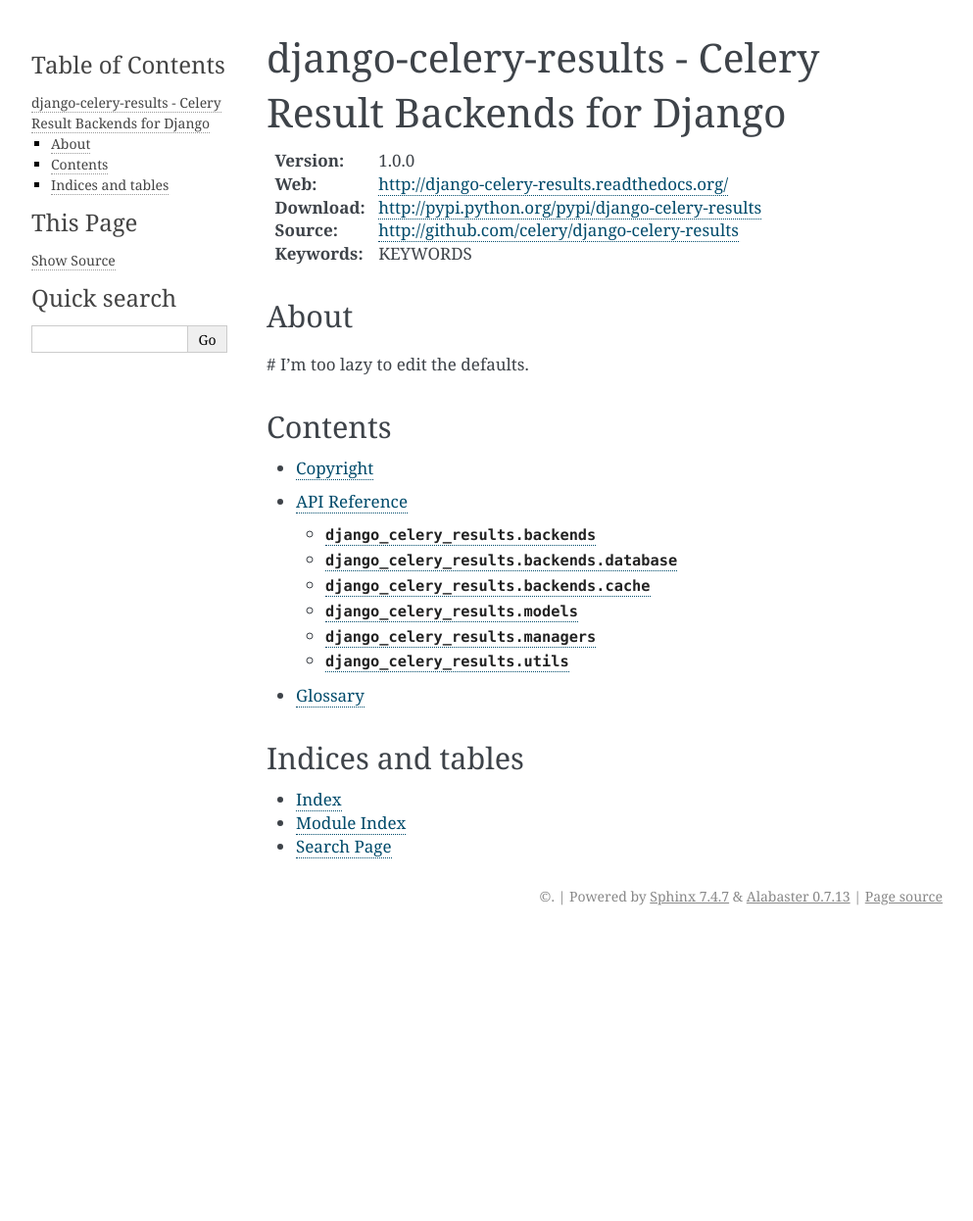
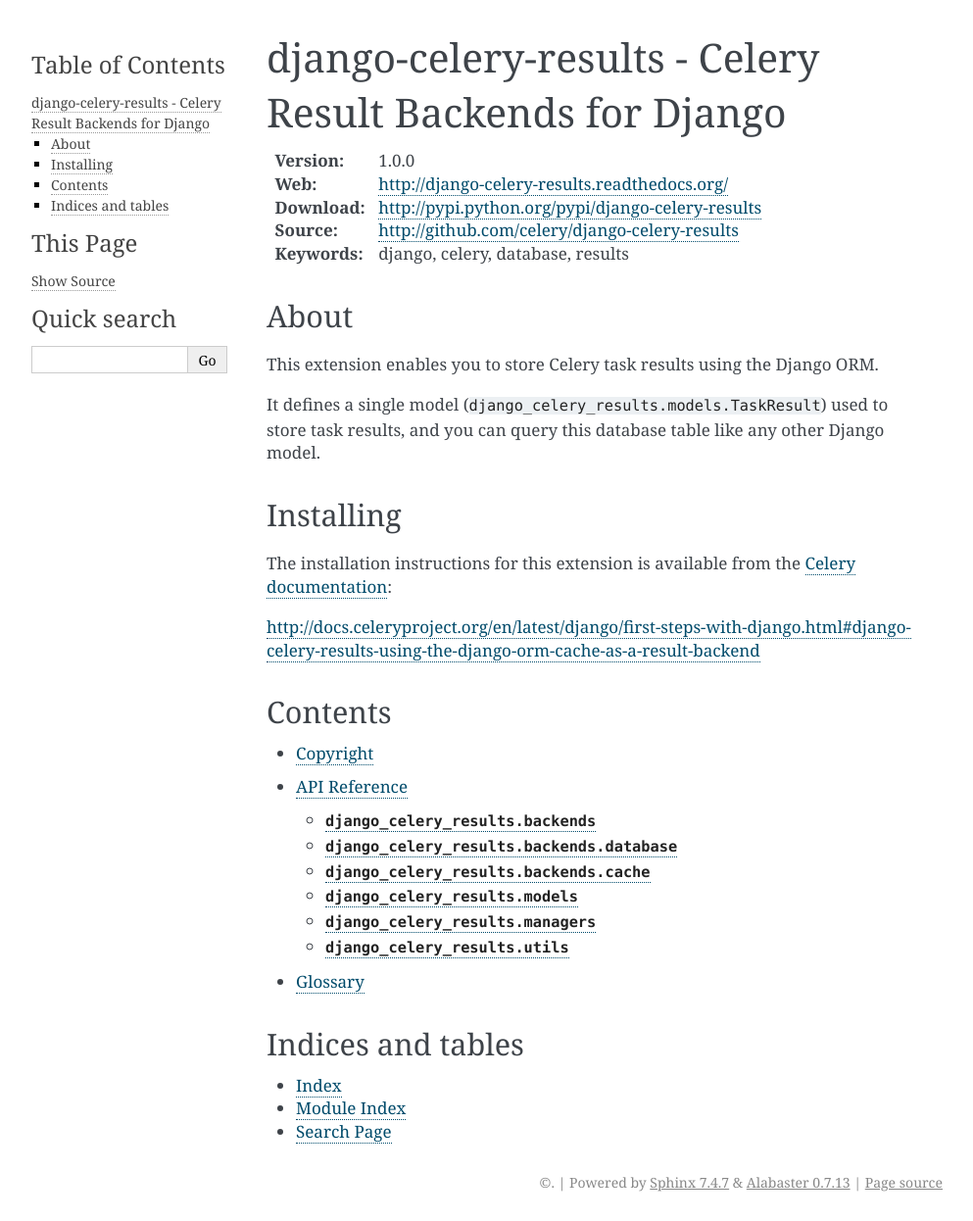
Before and after one commit to celery/django-celery-results, a Sphinx documentation site: the page built from docs/index.rst, in a window 1280 px wide. Shown: the whole page at 98% size, without its empty margins (148-1141 px from the left). Built offline with Sphinx 7.4.7, drawn with Linux system fonts in a browser that asks for light colours; before the commit the page ends 954 px from its top, so only the background shows below that.

```diff
--- a/docs/includes/introduction.txt
+++ b/docs/includes/introduction.txt
@@ -2,9 +2,25 @@
 :Web: http://django-celery-results.readthedocs.org/
 :Download: http://pypi.python.org/pypi/django-celery-results
 :Source: http://github.com/celery/django-celery-results
-:Keywords: KEYWORDS
+:Keywords: django, celery, database, results
 
 About
 =====
 
-# I'm too lazy to edit the defaults.
+This extension enables you to store Celery task results using the Django ORM.
+
+It defines a single model (``django_celery_results.models.TaskResult``)
+used to store task results, and you can query this database table like
+any other Django model.
+
+Installing
+==========
+
+The installation instructions for this extension is available
+from the `Celery documentation`_:
+
+http://docs.celeryproject.org/en/latest/django/first-steps-with-django.html#django-celery-results-using-the-django-orm-cache-as-a-result-backend
+
+
+.. _`Celery documentation`:
+    http://docs.celeryproject.org/en/latest/django/first-steps-with-django.html#django-celery-results-using-the-django-orm-cache-as-a-result-backend
```
Also changed, not shown: README.rst (+18 -2 lines).
